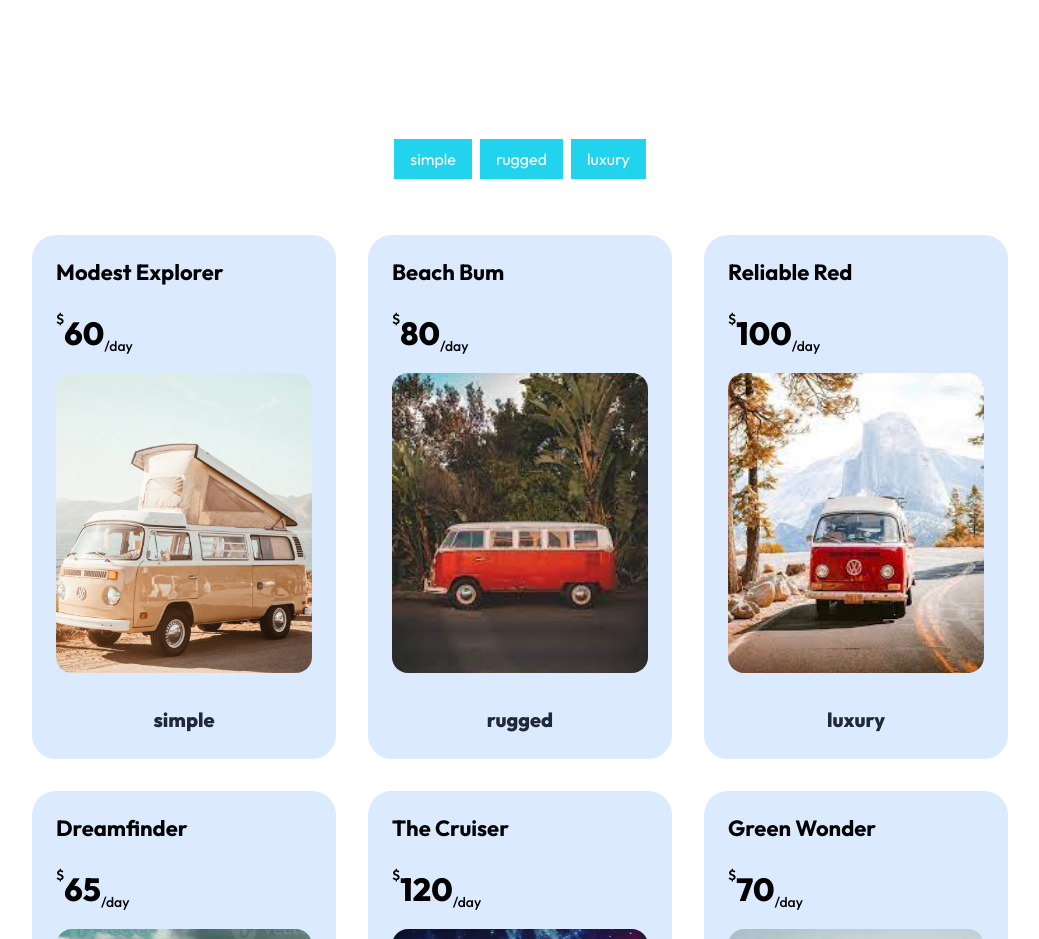
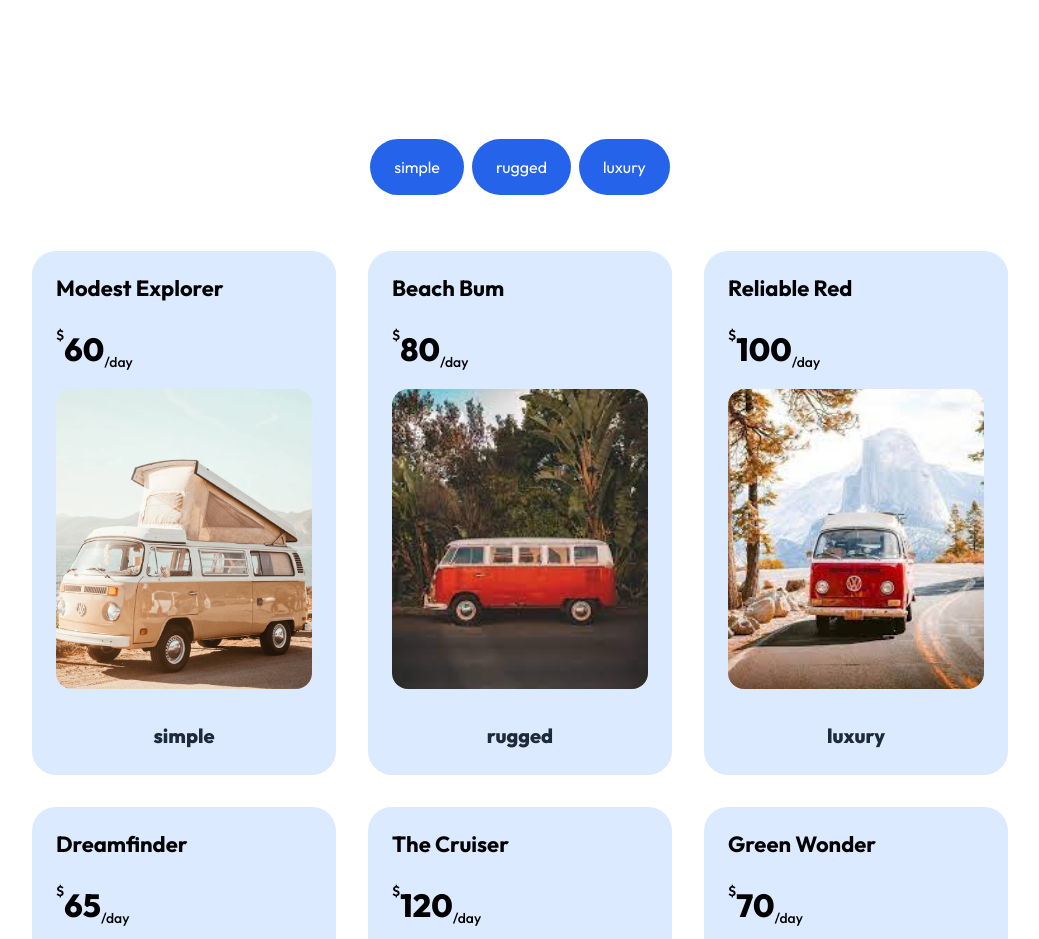
Before and after one commit to luka-tchanukvadze/GroundX, a Next.js app: page /special-offer in a window 1280 px wide. Shown: the part 1000-1939 px from the top of the page, without its empty margins (120-1159 px from the left). Built offline with nearby package versions, Linux system fonts and the light colour scheme.

Commit message:
working on styling

```diff
--- a/app/project-info/page.tsx
+++ b/app/project-info/page.tsx
@@ -13,7 +13,7 @@ function page() {
   // };
 
   return (
-    <div className="flex flex-col gap-6 2xl:mx-44 xl:mx-32 md:mx-16">
+    <div className="flex flex-col gap-6 2xl:mx-44 xl:mx-32 md:mx-16 mx-8">
       <main className="mt-16">
         {/* About section */}
         <section className="p-2 rounded-md bg-gray-100 mb-12 dark:bg-gray-800">
--- a/components/Booking/AutocompleteAddress.tsx
+++ b/components/Booking/AutocompleteAddress.tsx
@@ -88,13 +88,13 @@ function AutocompleteAddress() {
   return (
     <div className="">
       <div className="relative">
-        <label className="text-gray-400 text-[13px] dark:text-gray-400">
+        {/* <label className="text-gray-400 text-[13px] dark:text-gray-400">
           Where From?
-        </label>
+        </label> */}
         <input
           type="text"
-          placeholder="Type here"
-          className={`bg-white p-1 border-[1px] w-full rounded-md outline-none focus:border-yellow-300 text-[14px]  dark:bg-gray-800 dark:text-gray-300
+          placeholder="Choose start location"
+          className={`dark:text-black w-full dark:bg-gray-300 dark:border-gray-800 dark:placeholder-gray-700 dark:focus:border-blue-800 text-xl p-2 border-2 rounded-lg outline-none focus:border-blue-100 mb-2
           }`}
           value={source}
           onChange={(e) => {
@@ -124,14 +124,14 @@ function AutocompleteAddress() {
         ) : null}
       </div>
       <div className="relative">
-        <label className="text-gray-400 text-[13px] dark:text-gray-400">
+        {/* <label className="text-gray-400 text-[13px] dark:text-gray-400">
           Where To?
-        </label>
+        </label> */}
         <input
           type="text"
-          placeholder="Type here"
-          className={`bg-white p-1 border-[1px] w-full rounded-md outline-none focus:border-yellow-300 text-[14px]  dark:bg-gray-800 dark:text-gray-300
-        }`}
+          placeholder="Choose destination"
+          className={`dark:text-black w-full dark:bg-gray-300 dark:border-gray-800 dark:placeholder-gray-700 dark:focus:border-blue-800 text-xl p-2 border-2 rounded-lg outline-none focus:border-blue-100
+          }`}
           value={destination}
           onChange={(e) => {
             setDistination(e.target.value);
--- a/components/Booking/Booking.tsx
+++ b/components/Booking/Booking.tsx
@@ -18,10 +18,10 @@ function Booking() {
         <AutocompleteAddress />
         <Cars />
         <Cards />
-        <button className="w-full py-3 bg-yellow-400 text-white rounded-full mt-10">
+        <button className="w-full py-3 bg-yellow-400 text-white rounded-full mt-8">
           <Link href="/billing">Book</Link>
         </button>
-        <button className="w-full py-3 bg-blue-600 text-white rounded-full mt-10">
+        <button className="w-full py-3 bg-blue-600 text-white rounded-full mt-8">
           <Link href="/reviews">Leave a Review</Link>
         </button>
       </div>
--- a/components/Booking/Cards.tsx
+++ b/components/Booking/Cards.tsx
@@ -8,7 +8,7 @@ function Cards() {
   const [activeIndex, setActiveIndex] = useState<any>();
 
   return (
-    <div>
+    <div className="mt-8">
       <h2>Payment Methodes</h2>
 
       {/* <div className="grid grid-cols-5 m-2 "> */}
--- a/components/Booking/Cars.tsx
+++ b/components/Booking/Cars.tsx
@@ -18,7 +18,7 @@ function Cars() {
     ).toFixed(2);
   };
   return (
-    <div className="mt-3">
+    <div className="mt-8">
       <h2 className="font-semibold"> Select Car</h2>
       <div className="grid grid-cols-3 md:grid-cols-2 lg:grid-cols-3  ">
         {CarsList.map((item, index) => (
--- a/components/Booking/ImportantInfo.tsx
+++ b/components/Booking/ImportantInfo.tsx
@@ -3,20 +3,20 @@ import React from "react";
 import { useState } from "react";
 
 function ImportantInfo() {
-  const [importentInfo, setImportentInfo] = useState<boolean>(false);
+  const [importentInfo, setImportentInfo] = useState<boolean>(true);
   return (
     <div>
       {!importentInfo && (
         <button
           onClick={() => setImportentInfo(true)}
-          className="w-full py-3 bg-red-600 text-white rounded-full my-4"
+          className="w-full py-3 bg-red-600 text-white rounded-full mb-8 mt-2"
           // className="w-full my-4 border-2 py-2 bg-blue-700 rounded-xl border-none text-white font-bold"
         >
           Important Information
         </button>
       )}
       {importentInfo && (
-        <div className="bg-white dark:bg-gray-800 dark:text-blue-200 p-4 rounded-md my-4 ">
+        <div className="bg-white dark:bg-gray-800 dark:text-blue-200 p-4 rounded-md mt- mb-8 ">
           <p className="text-red-600 mb-2">
             **Important Notice:**
             <br />
--- a/components/Map/MapBoxMap.tsx
+++ b/components/Map/MapBoxMap.tsx
@@ -93,7 +93,7 @@ function MapBoxMap() {
               latitude: userLocation?.lat,
               zoom: 14,
             }}
-            style={{ width: "100%", height: 550 }}
+            style={{ width: "100%", height: 700 }}
             mapStyle="mapbox://styles/mapbox/streets-v9"
           >
             <Markers />
--- a/components/payment/Payment.tsx
+++ b/components/payment/Payment.tsx
@@ -9,7 +9,7 @@ function Payment() {
   const [selected, setSelected] = useState<boolean>(true);
 
   return (
-    <div className="flex flex-col justify-center items-center p-12 shadow-2xl mt-24   mx-6">
+    <div className="flex flex-col justify-center items-center p-12 shadow-2xl mt-24  mx-6">
       <div className="flex gap-10 justify-center mb-8">
         <div
           onClick={() => setSelected(true)}
--- a/components/vans/Vans.tsx
+++ b/components/vans/Vans.tsx
@@ -68,24 +68,25 @@ const Vans = () => {
     <div className="mt-32 2xl:mx-44 xl:mx-32 md:mx-16">
       <div className="flex gap-2 justify-center">
         <button
-          className={`py-2 px-4 text-white ${
-            typeFilter == "simple" ? "bg-blue-800 " : "bg-cyan-400 "
+          // px-6 py-4 bg-blue-600 text-white rounded-full mt-10
+          className={`px-6 py-4 text-white rounded-full  ${
+            typeFilter == "simple" ? "bg-purple-900 " : "bg-blue-600 "
           }`}
           onClick={() => updateSearchParams("simple")}
         >
           simple
         </button>
         <button
-          className={`py-2 px-4  text-white ${
-            typeFilter == "rugged" ? "bg-blue-800 " : "bg-cyan-400 "
+          className={`px-6 py-4 text-white rounded-full  ${
+            typeFilter == "rugged" ? "bg-purple-900 " : "bg-blue-600 "
           }`}
           onClick={() => updateSearchParams("rugged")}
         >
           rugged
         </button>
         <button
-          className={`py-2 px-4 text-white ${
-            typeFilter == "luxury" ? "bg-blue-800 " : "bg-cyan-400 "
+          className={`px-6 py-4 text-white rounded-full  ${
+            typeFilter == "luxury" ? "bg-purple-900 " : "bg-blue-600 "
           }`}
           onClick={() => updateSearchParams("luxury")}
         >
@@ -93,7 +94,12 @@ const Vans = () => {
         </button>
 
         {typeFilter ? (
-          <button onClick={() => updateSearchParams(".")}>Clear filter</button>
+          <button
+            className="hover:underline"
+            onClick={() => updateSearchParams(".")}
+          >
+            Clear filter
+          </button>
         ) : null}
       </div>
       <div className=" grid  xl:grid-cols-3 md:grid-cols-2 grid-cols-1 w-full gap-8 pt-14 ">
```
